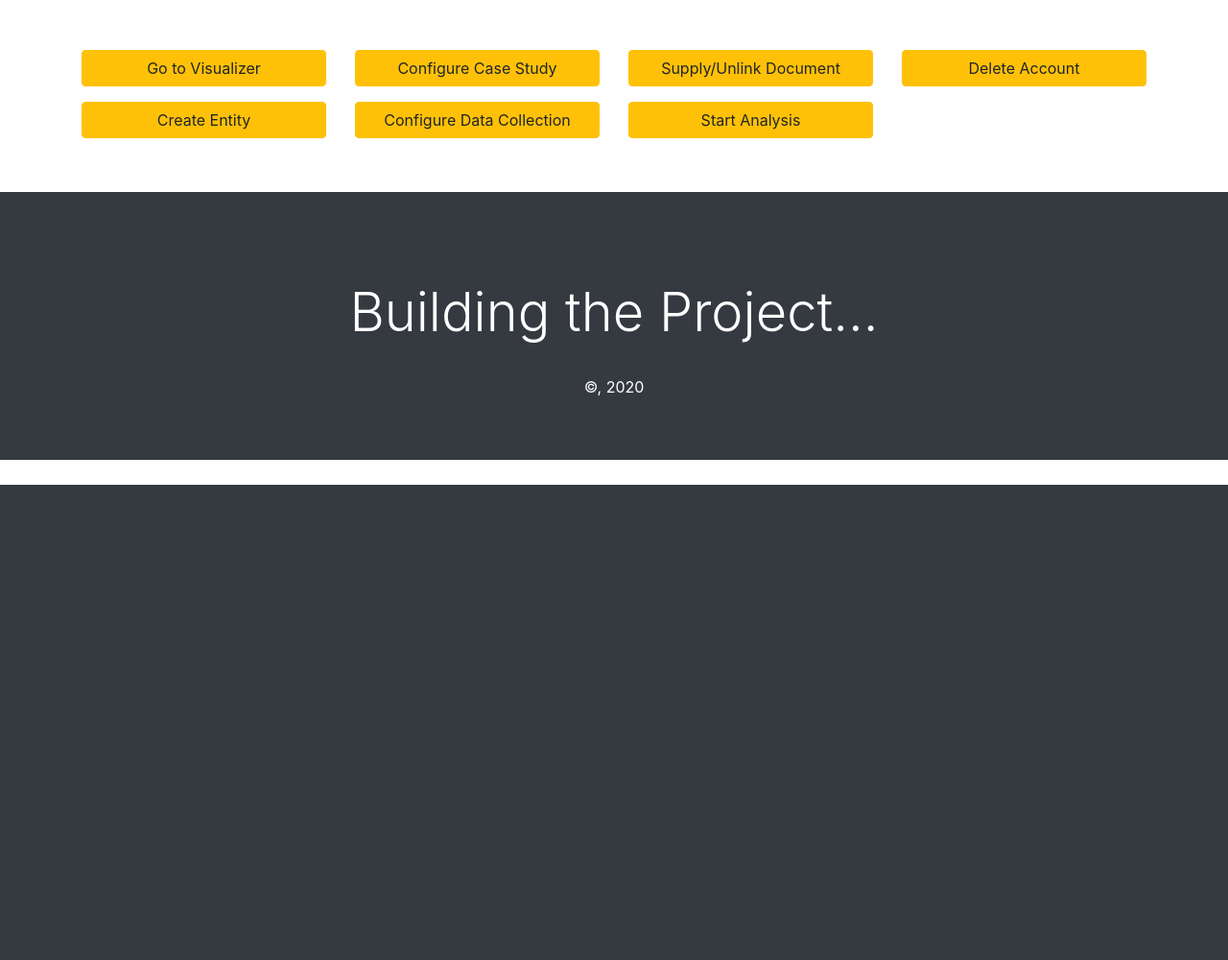
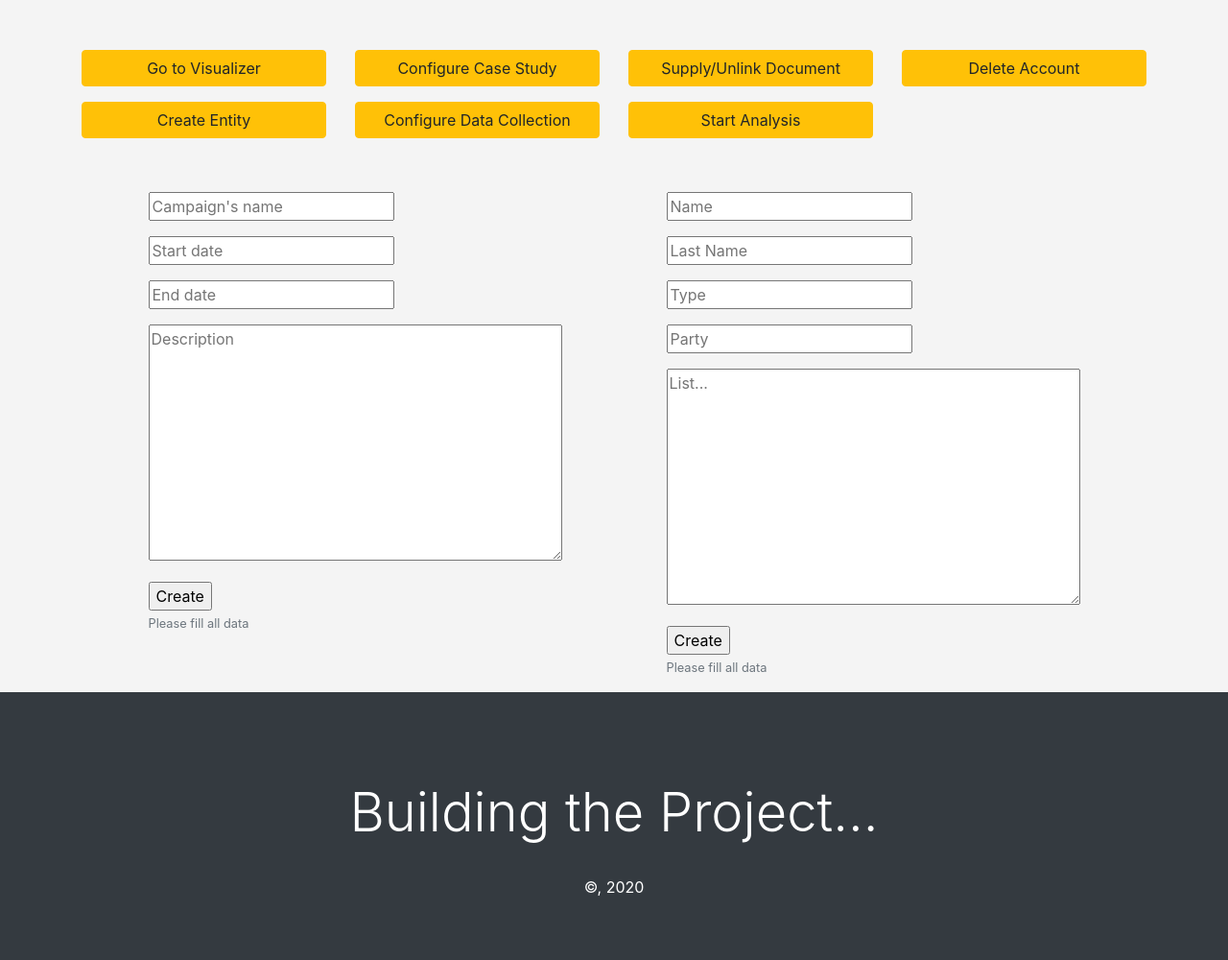
Before and after one commit to ea-maruri/Manifests_and_Online_Campaigns_Analysis, a Django app: page /conf/ in a window 1280 px wide. Shown: the part 295-1295 px from the top of the page at 96% size. Before the commit the page ends 800 px from the top, so only its background shows below. Run offline with Django 3.2, Linux system fonts and the light colour scheme; some libraries are stand-ins or nearby versions.

Commit message:
add forms

```diff
--- a/Manifests_and_Online_Campaigns_Analysis/forms.py
+++ b/Manifests_and_Online_Campaigns_Analysis/forms.py
@@ -1,14 +1,72 @@
 from django import forms
+from django.core.mail import message
+from django.forms import widgets
 
 class ContactForm(forms.Form):
   subject = forms.CharField(
     widget=forms.TextInput(attrs={'placeholder': 'Subject'}),
-    label="")
+    label=""
+  )
 
   email = forms.EmailField(
     widget=forms.TextInput(attrs={'placeholder': 'Your email'}),
-    label="")
+    label=""
+  )
 
   message = forms.CharField(
     widget=forms.Textarea(attrs={'placeholder': 'Your message'}),
-    label="")
+    label=""
+  )
+
+
+
+class ConfigureCaseStudyForm(forms.Form):
+  campaig_name = forms.CharField(
+    widget=forms.TextInput(attrs={'placeholder': "Campaign's name"}),
+    label=""
+  )
+
+  start_date = forms.DateField(
+    widget=forms.TextInput(attrs={'placeholder': 'Start date'}),
+    label=""
+  )
+
+  end_date = forms.DateField(
+    widget=forms.TextInput(attrs={'placeholder': 'End date'}),
+    label=""
+  )
+
+  description = forms.CharField(
+    widget=forms.Textarea(attrs={'placeholder': 'Description'}),
+    label=""
+  )
+
+
+
+class CreateCandidateForm(forms.Form):
+  name = forms.CharField(
+    widget=forms.TextInput(attrs={'placeholder': 'Name'}),
+    label=""
+  )
+
+  lastname = forms.CharField(
+    widget=forms.TextInput(attrs={'placeholder': 'Last Name'}),
+    label=""
+  )
+
+  type = forms.CharField(
+    widget=forms.TextInput(attrs={'placeholder': 'Type'}),
+    label="",
+    required=False
+  )
+
+  party = forms.CharField(
+    widget=forms.TextInput(attrs={'placeholder': 'Party'}),
+    label="",
+    required=False
+  )
+
+  candidates_list = forms.CharField(
+    widget=forms.Textarea(attrs={'placeholder': 'List...', 'readonly': 'true'}),
+    label=""
+  )
--- a/Manifests_and_Online_Campaigns_Analysis/templates/base.html
+++ b/Manifests_and_Online_Campaigns_Analysis/templates/base.html
@@ -15,8 +15,8 @@
     <!-- Custom CSS -->
     <style>
       body {
-        background-color: #f4f4f4
-        overflow-x: hidden
+        background-color: #f4f4f4;
+        overflow-x: hidden;
       }
     </style>
   </head>
--- a/Manifests_and_Online_Campaigns_Analysis/templates/configurator.html
+++ b/Manifests_and_Online_Campaigns_Analysis/templates/configurator.html
@@ -14,4 +14,35 @@
 
   {% include 'middle/conf-options.html' %}
 
+  {% block config_option %}{% endblock %}
+
+
+  <!-- A specific form -->
+  <div class="container">
+    <div class"row">
+      <div class="col-sm-12">
+
+        <div class="d-flex justify-content-around">
+          {% comment %} {% include 'forms/create-candidate-form.html' %} {% endcomment %}
+
+          {% for form in forms %}
+            {% if form.error %}
+              <p class="text-danger">Sorry, something went wrong, while loading the form</p>
+            {% endif %}
+
+            <div class="form-group">
+              <form action="" method="POST">{% csrf_token %}
+                {{form.as_p}}
+                <input type="submit" value="Create"/>
+                <small id="emailHelpId" class="form-text text-muted">Please fill all data</small>
+              </form>
+            </div>
+          {% endfor %}
+
+        </div>
+
+      </div>
+    </div>
+  </div>
+
 {% endblock %}
--- a/Manifests_and_Online_Campaigns_Analysis/templates/middle/conf-options.html
+++ b/Manifests_and_Online_Campaigns_Analysis/templates/middle/conf-options.html
@@ -9,6 +9,7 @@
   </head>
 
   <body>
+
     <div class="container my-5">
       <div class="row">
         <div class="col-sm-6 col-md-3">
--- a/Manifests_and_Online_Campaigns_Analysis/views.py
+++ b/Manifests_and_Online_Campaigns_Analysis/views.py
@@ -4,7 +4,7 @@
 from django.shortcuts import render
 from django.core.mail import send_mail
 from django.conf import settings
-from Manifests_and_Online_Campaigns_Analysis.forms import ContactForm
+from Manifests_and_Online_Campaigns_Analysis.forms import ContactForm, CreateCandidateForm, ConfigureCaseStudyForm
 #from .classes import Campaign
 
 # Import Models
@@ -89,7 +89,10 @@
 def configurator(request):
   """Renders the request page"""
 
-  return render(request, "configurator.html")
+  create_candidate_form = CreateCandidateForm()
+  conf_cases_form = ConfigureCaseStudyForm()
+
+  return render(request, "configurator.html", {"forms": [conf_cases_form, create_candidate_form]})
 
 
 
@@ -125,10 +128,10 @@
 
 def contact(request):
   if request.method == "POST":
-    myForm = ContactForm(request.POST)
+    my_form = ContactForm(request.POST)
 
-    if myForm.is_valid():
-      form_info = myForm.cleaned_data
+    if my_form.is_valid():
+      form_info = my_form.cleaned_data
 
       send_mail(
         form_info['subject'],
@@ -140,9 +143,9 @@
       return render(request, "forms/thanks.html")
 
   else:
-    myForm = ContactForm()
+    my_form = ContactForm()
 
-  return render(request, "forms/contact-form.html", {"form": myForm})
+  return render(request, "forms/contact-form.html", {"form": my_form})
 
 
   # if request.method == "POST":
```
Also changed, not shown: Manifests_and_Online_Campaigns_Analysis/templates/forms/conf-case-study-form.html (added, +15 -0 lines), Manifests_and_Online_Campaigns_Analysis/templates/forms/contact.html (deleted, +0 -36 lines), Manifests_and_Online_Campaigns_Analysis/templates/forms/create-candidate-form.html (added, +25 -0 lines).
